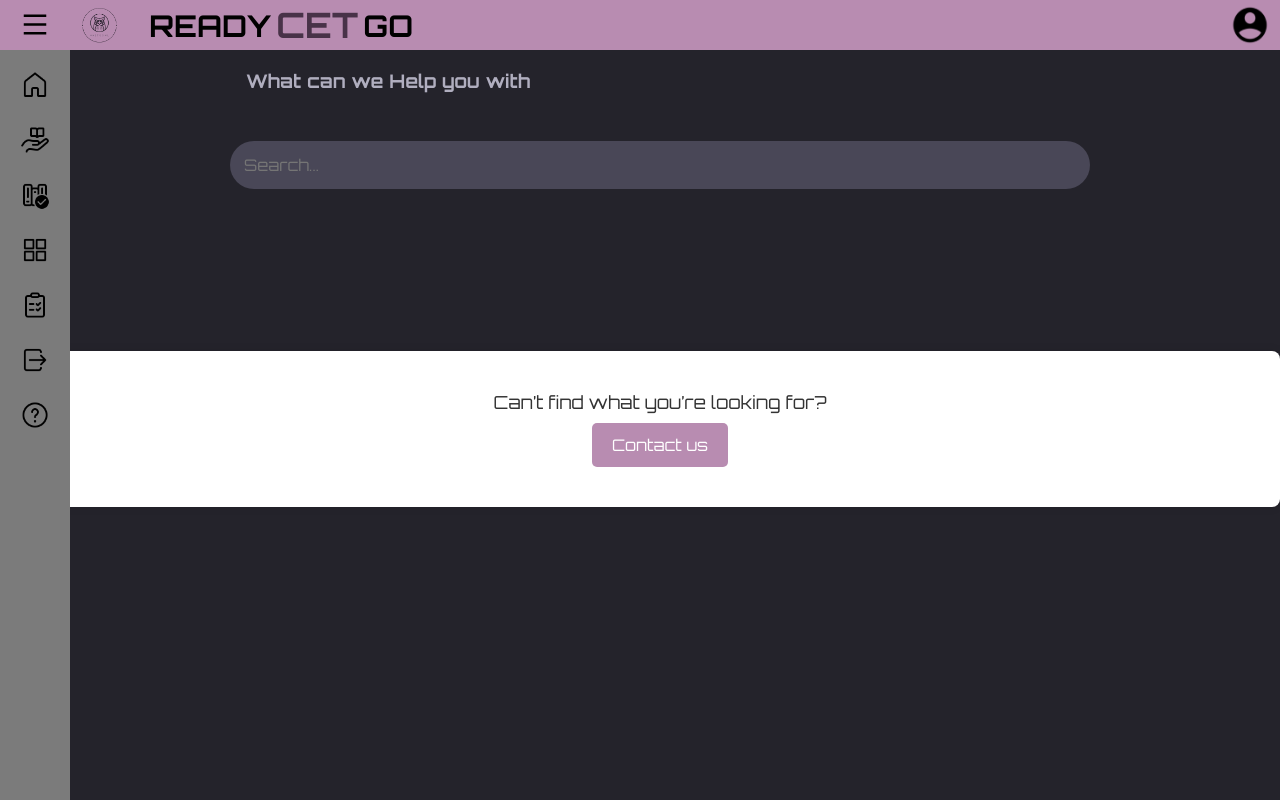
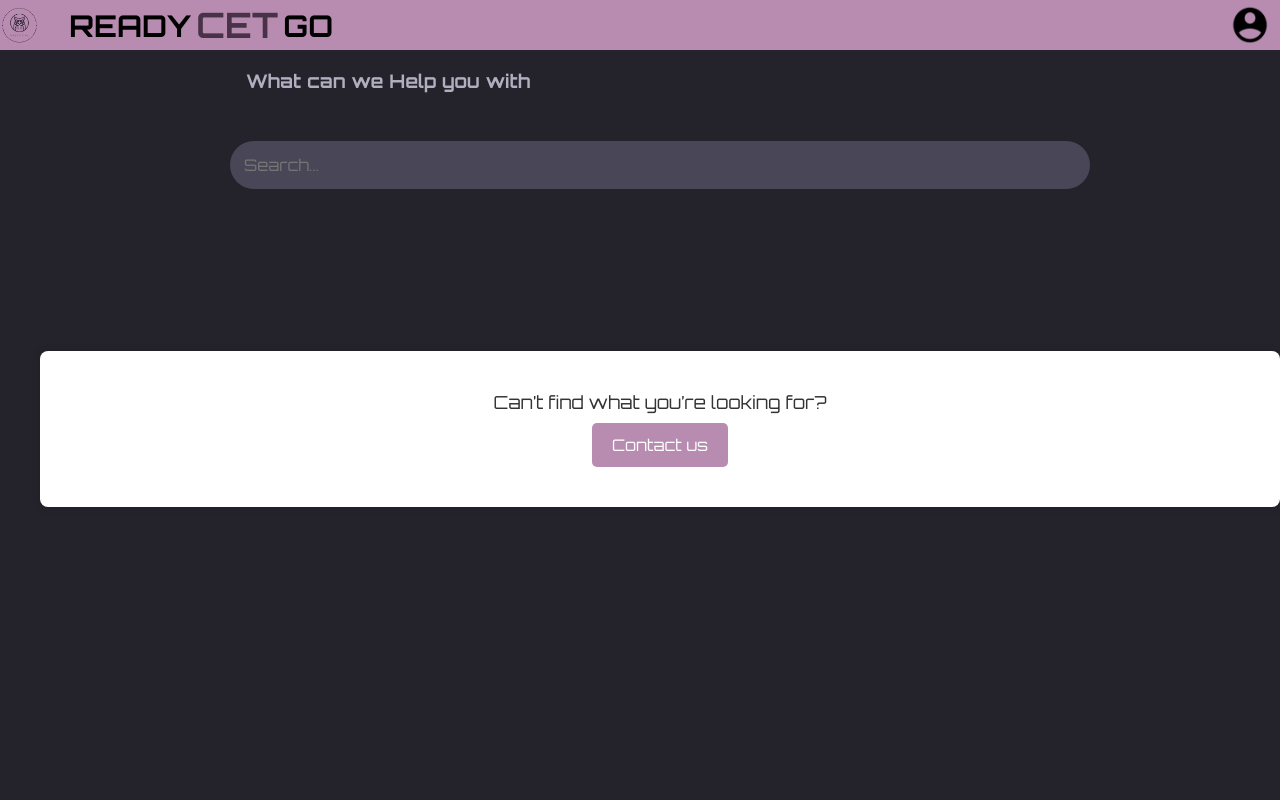
Before and after one commit to Helelelu/flask, a Flask app: page /help in a window 1280 px wide. Run offline with Flask 3, Linux system fonts and the light colour scheme; some libraries are stand-ins or nearby versions; some web fonts are replaced.

Commit message:
Update help.html

```diff
--- a/READY CET GO/templates/help.html
+++ b/READY CET GO/templates/help.html
@@ -10,6 +10,7 @@
     <link rel="stylesheet" type="text/css" href="{{ url_for('static', filename= 'profile-general.css')}}">
     <link rel="stylesheet" type="text/css" href="{{ url_for('static', filename= 'side-bar.css')}}">
     <link rel="stylesheet" type="text/css" href="{{ url_for('static', filename= 'sidebar-expand.css')}}">
+
 
     <link href="https://cdn.jsdelivr.net/npm/remixicon@3.5.0/fonts/remixicon.css" rel="stylesheet">
     <link rel="preconnect" href="https://fonts.googleapis.com">
@@ -190,9 +191,6 @@
 </head>
 <body>
   <div class="header">
-    <div class="left-section">
-        <i class="ri-menu-line menu-toggle" ></i>
-    </div>
     <div class="middle-section">
         <img class="header-logo" src="static/img/wo-logo.png">
         <h1 class="header-text" >READY</h1>
@@ -232,82 +230,6 @@
     </div>
   </div>
 </div>
-<nav class="side-bar">
-  <a href="{{ url_for('home')}}">
-      <div class="sidebar-menu">
-          <img class="menu-icon" src="static/img/home.png">
-      </div>
-  </a>
-  <a href="{{ url_for('courses')}}">
-      <div class="sidebar-menu">
-          <img class="menu-icon" src="static/img/courses-catalog.png">
-      </div>
-  </a>
-  <a href="{{ url_for('mycourses')}}">
-    <div class="sidebar-menu">
-      <img class="menu-icon" src="static/img/my-courses.png">
-    </div>
-  </a>
-
-  <a href="{{url_for('dashboard')}}">
-    <div class="sidebar-menu">
-      <img class="menu-icon" src="static/img/dashboard.png">
-    </div>
-  </a>
-
-  <a href="{{ url_for('activities')}}"><div class="sidebar-menu">
-      <img class="menu-icon" src="static/img/activities.png">
-  </div></a>
-  <a href="{{ url_for('logout') }}"><div class="sidebar-menu">
-    <img class="menu-icon" src="static/img/sign-out.png">
-  </div></a>
-  <a href="{{ url_for('help')}}"><div class="sidebar-menu">
-      <img class="menu-icon" src="static/img/help.png">
-  </div></a>
-</nav>
-<nav class="sidebar-expand">
-  <a href="{{ url_for('home')}}">
-      <div class="exp-sidebar-menu">
-          <img class="menu-icon" src="static/img/home.png">
-          <h2 class="menu-text">Home</h2>
-      </div>
-  </a>
-  <a href="{{ url_for('courses')}}">
-      <div class="exp-sidebar-menu">
-          <img class="exp-menu-icon" src="static/img/courses-catalog.png">
-          <h2 class="menu-text">Courses Catalog</h2>
-      </div>
-  </a>
-  <a href="{{ url_for('mycourses')}}">
-    <div class="exp-sidebar-menu">
-      <img class="menu-icon" src="static/img/my-courses.png">
-      <h2 class="menu-text">My Courses</h2>
-    </div>
-  </a>
-  <a href="{{ url_for('dashboard')}}">
-    <div class="exp-sidebar-menu">
-      <img class="exp-menu-icon" src="static/img/dashboard.png">
-      <h2 class="menu-text">Dashboard</h2>
-    </div>
-  </a>
-  <a href="{{ url_for('activities')}}">
-      <div class="exp-sidebar-menu">
-          <img class="menu-icon" src="static/img/activities.png">
-          <h2 class="menu-text">Activities</h2>
-      </div></a>
-      <a href="{{ url_for('logout') }}"><div class="exp-sidebar-menu">
-        <img class="exp-menu-icon" src="static/img/sign-out.png">
-        <h2 class="menu-text">Sign Out</h2>
-    </div></a>
-  <a href="{{ url_for('help')}}">
-    <div class="exp-sidebar-menu">
-      <img class="exp-menu-icon" src="static/img/help.png">
-      <h2 class="menu-text">Help</h2>
-  </div>
-  </a>
-
-</nav>
-
 
 <div class="search-container">
         <h3 id="h3-cont">What can we Help you with</h3>
```
